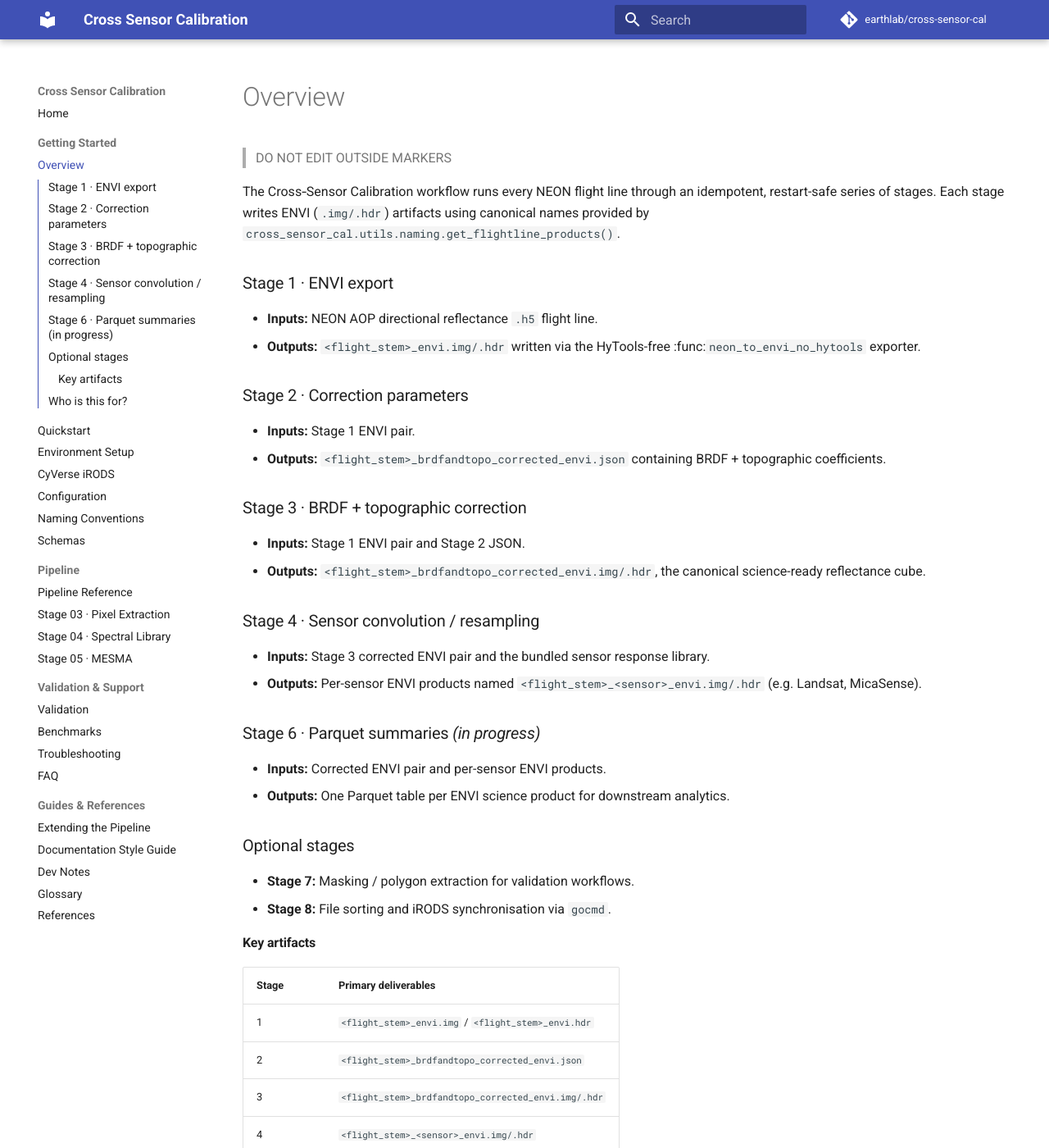
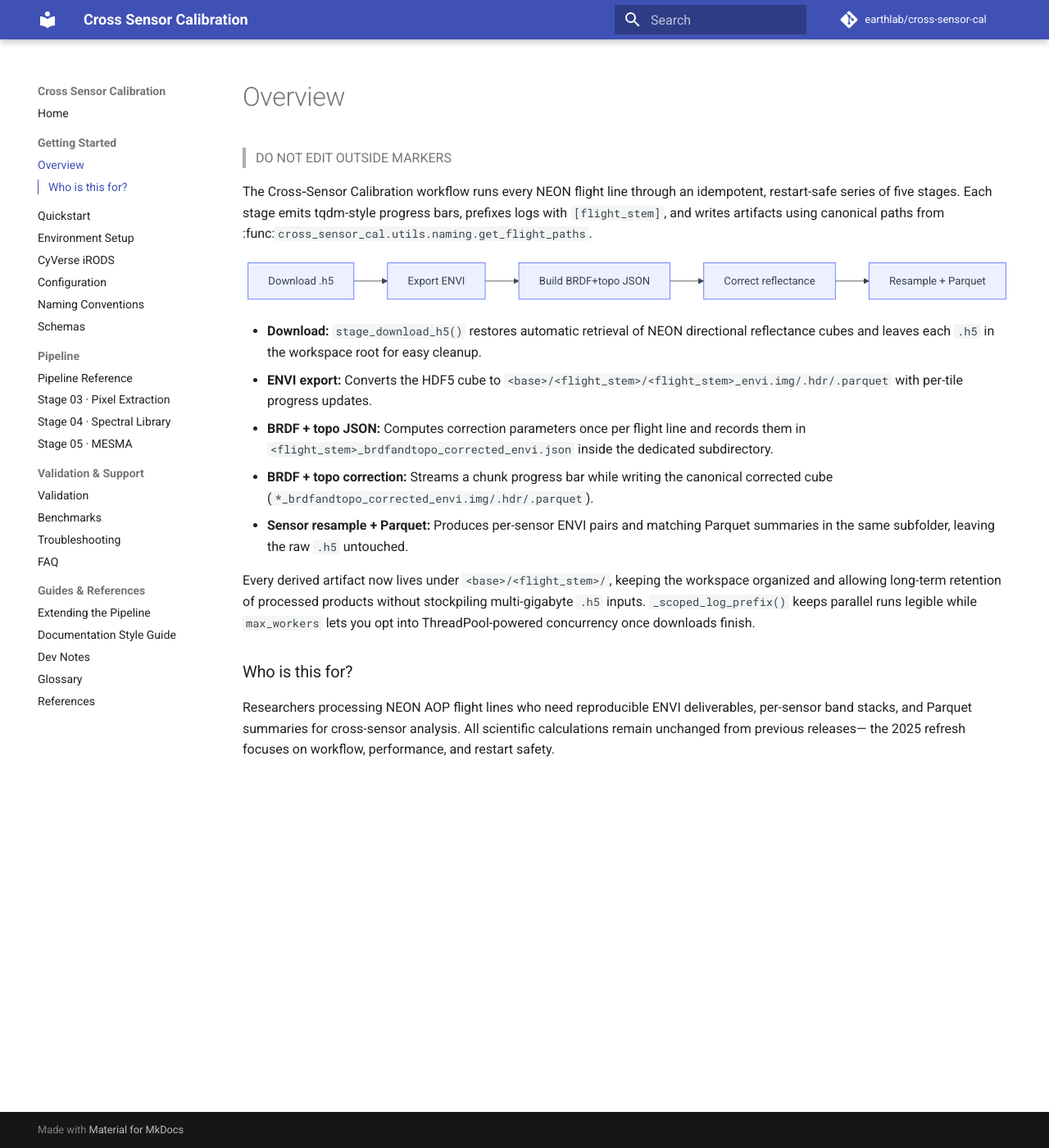
Before and after one commit to earthlab/cross-sensor-cal, an MkDocs documentation site: the page built from docs/overview.md, in a window 1280 px wide and 1400 px high. Shown: the whole window at 82% size. Built offline with MkDocs 1.6.1 and Material for MkDocs 9.7.7, drawn with Linux system fonts in a browser that asks for light colours; comment, search, counter and statistics services are not loaded; some of the changed text lies outside the part shown.

Commit message:
docs: document v2.2 workflow updates

````diff
--- a/docs/overview.md
+++ b/docs/overview.md
@@ -3,62 +3,43 @@
 > DO NOT EDIT OUTSIDE MARKERS
 <!-- FILLME:START -->
 The Cross‑Sensor Calibration workflow runs every NEON flight line through an
-idempotent, restart-safe series of stages. Each stage writes ENVI (`.img/.hdr`)
-artifacts using canonical names provided by
-`cross_sensor_cal.utils.naming.get_flightline_products()`.
-
-### Stage 1 · ENVI export
-- **Inputs:** NEON AOP directional reflectance `.h5` flight line.
-- **Outputs:** `<flight_stem>_envi.img/.hdr` written via the HyTools-free
-  :func:`neon_to_envi_no_hytools` exporter.
-
-### Stage 2 · Correction parameters
-- **Inputs:** Stage 1 ENVI pair.
-- **Outputs:** `<flight_stem>_brdfandtopo_corrected_envi.json` containing BRDF +
-  topographic coefficients.
-
-### Stage 3 · BRDF + topographic correction
-- **Inputs:** Stage 1 ENVI pair and Stage 2 JSON.
-- **Outputs:** `<flight_stem>_brdfandtopo_corrected_envi.img/.hdr`, the canonical
-  science-ready reflectance cube.
-
-### Stage 4 · Sensor convolution / resampling
-- **Inputs:** Stage 3 corrected ENVI pair and the bundled sensor response
-  library.
-- **Outputs:** Per-sensor ENVI products named
-  `<flight_stem>_<sensor>_envi.img/.hdr` (e.g. Landsat, MicaSense).
-
-### Stage 6 · Parquet summaries *(in progress)*
-- **Inputs:** Corrected ENVI pair and per-sensor ENVI products.
-- **Outputs:** One Parquet table per ENVI science product for downstream
-  analytics.
-
-### Optional stages
-- **Stage 7:** Masking / polygon extraction for validation workflows.
-- **Stage 8:** File sorting and iRODS synchronisation via `gocmd`.
-
-#### Key artifacts
-| Stage | Primary deliverables |
-|-------|----------------------|
-| 1 | `<flight_stem>_envi.img` / `<flight_stem>_envi.hdr` |
-| 2 | `<flight_stem>_brdfandtopo_corrected_envi.json` |
-| 3 | `<flight_stem>_brdfandtopo_corrected_envi.img/.hdr` |
-| 4 | `<flight_stem>_<sensor>_envi.img/.hdr` |
-| 6 | `<flight_stem>_<product>.parquet` (planned) |
+idempotent, restart-safe series of five stages. Each stage emits tqdm-style
+progress bars, prefixes logs with `[flight_stem]`, and writes artifacts using
+canonical paths from :func:`cross_sensor_cal.utils.naming.get_flight_paths`.
 
 ```mermaid
 flowchart LR
-    E[ENVI export]
-    C[Correction JSON]
-    B[BRDF+topo correction]
-    R[Resample sensors]
-    P[Parquet export]
-    E --> C --> B --> R --> P
+    D[Download .h5]
+    E[Export ENVI]
+    J[Build BRDF+topo JSON]
+    C[Correct reflectance]
+    R[Resample + Parquet]
+    D --> E --> J --> C --> R
 ```
+
+- **Download:** `stage_download_h5()` restores automatic retrieval of NEON
+  directional reflectance cubes and leaves each `.h5` in the workspace root for
+  easy cleanup.
+- **ENVI export:** Converts the HDF5 cube to
+  `<base>/<flight_stem>/<flight_stem>_envi.img/.hdr/.parquet` with per-tile
+  progress updates.
+- **BRDF + topo JSON:** Computes correction parameters once per flight line and
+  records them in `<flight_stem>_brdfandtopo_corrected_envi.json` inside the
+  dedicated subdirectory.
+- **BRDF + topo correction:** Streams a chunk progress bar while writing the
+  canonical corrected cube (`*_brdfandtopo_corrected_envi.img/.hdr/.parquet`).
+- **Sensor resample + Parquet:** Produces per-sensor ENVI pairs and matching
+  Parquet summaries in the same subfolder, leaving the raw `.h5` untouched.
+
+Every derived artifact now lives under `<base>/<flight_stem>/`, keeping the
+workspace organized and allowing long-term retention of processed products
+without stockpiling multi-gigabyte `.h5` inputs. `_scoped_log_prefix()` keeps
+parallel runs legible while `max_workers` lets you opt into ThreadPool-powered
+concurrency once downloads finish.
 
 ### Who is this for?
 Researchers processing NEON AOP flight lines who need reproducible ENVI
-deliverables and per-sensor band stacks for cross-sensor analysis. Downstream
-workflows can build on the corrected ENVI cubes and Parquet summaries without
-touching the legacy GeoTIFF toolchain.
+deliverables, per-sensor band stacks, and Parquet summaries for cross-sensor
+analysis. All scientific calculations remain unchanged from previous releases—
+the 2025 refresh focuses on workflow, performance, and restart safety.
 <!-- FILLME:END -->
--- a/docs/pipeline.md
+++ b/docs/pipeline.md
@@ -1,20 +1,25 @@
 # Pipeline reference
 
-Cross-Sensor Calibration orchestrates the same four ordered stages for every
-flight line. Each stage consults `get_flightline_products()` to locate its
-inputs/outputs, validates artifacts before working, and emits emoji-rich logs
-that make the restart-safe behavior explicit. All persistent products are ENVI
-(`.img/.hdr`) or JSON metadata.
+Cross-Sensor Calibration orchestrates the same five ordered stages for every
+flight line. Each stage consults `get_flight_paths()` to locate its inputs,
+per-flightline working directory, and outputs, validates artifacts before
+working, and emits emoji-rich logs that make the restart-safe behavior explicit.
+All persistent products land inside `<base_folder>/<flight_stem>/` (with the raw
+`.h5` kept at the base root) and include ENVI (`.img/.hdr`), JSON metadata, and
+Parquet summaries.
 
-## Canonical filenames via `get_flightline_products()`
+## Canonical paths via `get_flight_paths()`
 
-`get_flightline_products()` is the authoritative source of truth for every
-artifact the pipeline reads or writes. For a flight line with stem
-`<flight_stem>` it yields:
+`get_flight_paths(base_folder, flight_stem)` is the authoritative source of
+truth for every artifact the pipeline reads or writes. For a flight line with
+stem `<flight_stem>` it yields:
 
+- `h5_path` → `<base_folder>/<flight_stem>.h5`
+- `work_dir` → `<base_folder>/<flight_stem>/`
 - `raw_envi_img` / `raw_envi_hdr` → `<flight_stem>_envi.img` and
-  `<flight_stem>_envi.hdr`
-- `correction_json` → `<flight_stem>_brdfandtopo_corrected_envi.json`
+  `<flight_stem>_envi.hdr` inside `work_dir`
+- `correction_json` → `<flight_stem>_brdfandtopo_corrected_envi.json` in
+  `work_dir`
 - `corrected_img` / `corrected_hdr` →
   `<flight_stem>_brdfandtopo_corrected_envi.img` and
   `<flight_stem>_brdfandtopo_corrected_envi.hdr`
@@ -22,32 +27,52 @@ artifact the pipeline reads or writes. For a flight line with stem
   `landsat_etm+`, `landsat_oli`, `landsat_oli2`, `micasense`) to
   `<flight_stem>_<sensor_name>_envi.img` /
   `<flight_stem>_<sensor_name>_envi.hdr`
+- `parquet_products` → optional Parquet summaries colocated with their source
+  rasters
 
 All stages request their expected paths from this function and refuse to invent
-filenames on the fly. If naming ever changes, update
-`get_flightline_products()` once rather than editing every stage.
+filenames on the fly. If naming ever changes, update `get_flight_paths()` once
+rather than editing every stage.
 
 ## Stage-by-stage details
 
 Every stage is restart-safe: it skips itself when valid outputs already exist.
 Validation requires both sides of an ENVI pair to exist and be non-empty or, for
 JSON, the file must parse successfully. When a stage skips, it logs a `✅ ...
-(skipping)` message; otherwise it performs work and logs what it produced.
+(skipping)` message; otherwise it performs work and logs what it produced. Live
+tqdm progress bars accompany downloads, ENVI chunk exports, and BRDF+topo
+corrections.
+
+### 0. Download NEON HDF5
+
+- **Inputs**
+  - NEON site code, product code, and flight stem.
+- **Outputs**
+  - `<base_folder>/<flight_stem>.h5` (left in the workspace root).
+- **Skip criteria**
+  - Existing `.h5` file that passes a size/metadata sanity check.
+- **Logging**
+  - Logs `📥 stage_download_h5()` with a streaming byte counter while downloading.
+  - On skip emits `✅ stage_download_h5() found existing .h5 (skipping)`.
+- **Failure handling**
+  - Raises on HTTP errors or truncated downloads; reruns resume by revalidating the file.
 
 ### 1. ENVI export
 
 - **Inputs**
   - NEON directional reflectance cube (`<flight_stem>.h5`).
 - **Outputs**
-  - `<flight_stem>_envi.img`
-  - `<flight_stem>_envi.hdr`
+  - `<flight_stem>/<flight_stem>_envi.img`
+  - `<flight_stem>/<flight_stem>_envi.hdr`
+- **Extras**
+  - `<flight_stem>/<flight_stem>_envi.parquet` (summary statistics per tile).
 - **Skip criteria**
   - Both ENVI files exist, are non-empty, and pass the internal ENVI validation.
 - **Logging**
-  - Always logs `🔎 ENVI export target for <flight_stem> is ..._envi.img / ..._envi.hdr`.
+  - Always logs `🔎 ENVI export target for <flight_stem> is ..._envi.img / ..._envi.hdr` with a chunked progress bar.
   - On skip emits
     `✅ ENVI export already complete for <flight_stem> -> ..._envi.img / ..._envi.hdr (skipping heavy export)`.
-  - Otherwise loads the ~20+ GB cube, exports it, and logs success.
+  - Otherwise streams progress as tiles are written and logs success.
 - **Failure handling**
   - Errors here stop the stage; reruns regenerate if outputs were missing or invalid.
 
@@ -56,7 +81,7 @@ JSON, the file must parse successfully. When a stage skips, it logs a `✅ ...
 - **Inputs**
   - Uncorrected ENVI pair from stage 1.
 - **Output**
-  - `<flight_stem>_brdfandtopo_corrected_envi.json`
+  - `<flight_stem>/<flight_stem>_brdfandtopo_corrected_envi.json`
 - **Skip criteria**
   - JSON exists and parses.
 - **Logging**
@@ -72,14 +97,16 @@ JSON, the file must parse successfully. When a stage skips, it logs a `✅ ...
   - Uncorrected ENVI pair.
   - Correction JSON from stage 2.
 - **Outputs**
-  - `<flight_stem>_brdfandtopo_corrected_envi.img`
-  - `<flight_stem>_brdfandtopo_corrected_envi.hdr`
+  - `<flight_stem>/<flight_stem>_brdfandtopo_corrected_envi.img`
+  - `<flight_stem>/<flight_stem>_brdfandtopo_corrected_envi.hdr`
+- **Extras**
+  - `<flight_stem>/<flight_stem>_brdfandtopo_corrected_envi.parquet`
 - **Skip criteria**
   - Corrected ENVI pair exists, is non-empty, and validates.
 - **Logging**
   - On skip logs
     `✅ BRDF+topo correction already complete for <flight_stem> -> ..._brdfandtopo_corrected_envi.img / ..._brdfandtopo_corrected_envi.hdr (skipping)`.
-  - When recomputing, logs the correction progress and completion.
+  - When recomputing, streams a chunk progress bar while writing and logs completion.
 - **Failure handling**
   - Failures raise immediately because the corrected cube is the canonical science product.
     Reruns recompute just this stage if its outputs were missing or corrupt.
@@ -91,9 +118,12 @@ JSON, the file must parse successfully. When a stage skips, it logs a `✅ ...
   - Sensor spectral response library bundled with the project.
 - **Outputs**
   - For each known sensor, an ENVI pair following
-    `<flight_stem>_<sensor_name>_envi.img` /
-    `<flight_stem>_<sensor_name>_envi.hdr` (e.g.
-    `NEON_D13_NIWO_DP1_L019-1_20230815_directional_reflectance_landsat_tm_envi.img`).
+    `<flight_stem>/<flight_stem>_<sensor_name>_envi.img` /
+    `<flight_stem>/<flight_stem>_<sensor_name>_envi.hdr` (e.g.
+    `.../NEON_D13_NIWO_DP1_L019-1_20230815_directional_reflectance_landsat_tm_envi.img`).
+- **Extras**
+  - Optional Parquet tables named `<flight_stem>_<sensor_name>_envi.parquet` in
+    the same folder.
 - **Skip criteria**
   - Individual sensor ENVI pairs that already exist and validate are skipped and reported.
 - **Logging**
@@ -116,20 +146,27 @@ The restart-safe logs surface the exact work performed. A real rerun for one
 flight line now looks like:
 
 ```
-🚀 Processing NEON_D13_NIWO_DP1_L019-1_20230815_directional_reflectance ...
-🔎 ENVI export target for NEON_D13_NIWO_DP1_L019-1_20230815_directional_reflectance is NEON_D13_NIWO_DP1_L019-1_20230815_directional_reflectance_envi.img / NEON_D13_NIWO_DP1_L019-1_20230815_directional_reflectance_envi.hdr
-✅ ENVI export already complete for NEON_D13_NIWO_DP1_L019-1_20230815_directional_reflectance -> NEON_D13_NIWO_DP1_L019-1_20230815_directional_reflectance_envi.img / NEON_D13_NIWO_DP1_L019-1_20230815_directional_reflectance_envi.hdr (skipping heavy export)
-✅ Correction JSON already complete for NEON_D13_NIWO_DP1_L019-1_20230815_directional_reflectance -> NEON_D13_NIWO_DP1_L019-1_20230815_directional_reflectance_brdfandtopo_corrected_envi.json (skipping)
-✅ BRDF+topo correction already complete for NEON_D13_NIWO_DP1_L019-1_20230815_directional_reflectance -> NEON_D13_NIWO_DP1_L019-1_20230815_directional_reflectance_brdfandtopo_corrected_envi.img / NEON_D13_NIWO_DP1_L019-1_20230815_directional_reflectance_brdfandtopo_corrected_envi.hdr (skipping)
-🎯 Convolving corrected reflectance for NEON_D13_NIWO_DP1_L019-1_20230815_directional_reflectance
-✅ Wrote landsat_tm product for NEON_D13_NIWO_DP1_L019-1_20230815_directional_reflectance -> NEON_D13_NIWO_DP1_L019-1_20230815_directional_reflectance_landsat_tm_envi.img / NEON_D13_NIWO_DP1_L019-1_20230815_directional_reflectance_landsat_tm_envi.hdr
-✅ Wrote landsat_etm+ product for NEON_D13_NIWO_DP1_L019-1_20230815_directional_reflectance -> NEON_D13_NIWO_DP1_L019-1_20230815_directional_reflectance_landsat_etm+_envi.img / NEON_D13_NIWO_DP1_L019-1_20230815_directional_reflectance_landsat_etm+_envi.hdr
-✅ Wrote landsat_oli product for NEON_D13_NIWO_DP1_L019-1_20230815_directional_reflectance -> NEON_D13_NIWO_DP1_L019-1_20230815_directional_reflectance_landsat_oli_envi.img / NEON_D13_NIWO_DP1_L019-1_20230815_directional_reflectance_landsat_oli_envi.hdr
-✅ Wrote landsat_oli2 product for NEON_D13_NIWO_DP1_L019-1_20230815_directional_reflectance -> NEON_D13_NIWO_DP1_L019-1_20230815_directional_reflectance_landsat_oli2_envi.img / NEON_D13_NIWO_DP1_L019-1_20230815_directional_reflectance_landsat_oli2_envi.hdr
-✅ Wrote micasense product for NEON_D13_NIWO_DP1_L019-1_20230815_directional_reflectance -> NEON_D13_NIWO_DP1_L019-1_20230815_directional_reflectance_micasense_envi.img / NEON_D13_NIWO_DP1_L019-1_20230815_directional_reflectance_micasense_envi.hdr
-📊 Sensor convolution summary for NEON_D13_NIWO_DP1_L019-1_20230815_directional_reflectance | succeeded=['landsat_tm', 'landsat_etm+', 'landsat_oli', 'landsat_oli2', 'micasense'] skipped=[] failed=[]
-🎉 Finished pipeline for NEON_D13_NIWO_DP1_L019-1_20230815_directional_reflectance
+[NEON_D13_NIWO_DP1_L019-1_20230815_directional_reflectance] 🚀 Processing ...
+[NEON_D13_NIWO_DP1_L019-1_20230815_directional_reflectance] 📥 stage_download_h5() found existing .h5 (skipping)
+[NEON_D13_NIWO_DP1_L019-1_20230815_directional_reflectance] 🔎 ENVI export target is ..._envi.img / ..._envi.hdr
+[NEON_D13_NIWO_DP1_L019-1_20230815_directional_reflectance] ✅ ENVI export already complete -> ..._envi.img / ..._envi.hdr (skipping heavy export)
+[NEON_D13_NIWO_DP1_L019-1_20230815_directional_reflectance] ✅ Correction JSON already complete -> ..._brdfandtopo_corrected_envi.json (skipping)
+[NEON_D13_NIWO_DP1_L019-1_20230815_directional_reflectance] ✅ BRDF+topo correction already complete -> ..._brdfandtopo_corrected_envi.img / ..._brdfandtopo_corrected_envi.hdr (skipping)
+[NEON_D13_NIWO_DP1_L019-1_20230815_directional_reflectance] 🎯 Convolving corrected reflectance
+[NEON_D13_NIWO_DP1_L019-1_20230815_directional_reflectance] ✅ Wrote landsat_tm product -> ..._landsat_tm_envi.img / ..._landsat_tm_envi.hdr
+[NEON_D13_NIWO_DP1_L019-1_20230815_directional_reflectance] ✅ Wrote micasense product -> ..._micasense_envi.img / ..._micasense_envi.hdr
+[NEON_D13_NIWO_DP1_L019-1_20230815_directional_reflectance] 📊 Sensor convolution summary | succeeded=['landsat_tm', 'micasense'] skipped=['landsat_etm+', 'landsat_oli', 'landsat_oli2'] failed=[]
+[NEON_D13_NIWO_DP1_L019-1_20230815_directional_reflectance] 🎉 Finished pipeline
 ```
+
+### Parallel flightline execution
+
+After all downloads succeed, `go_forth_and_multiply()` dispatches each
+flightline to a `ThreadPoolExecutor`. The `max_workers` argument controls the
+level of concurrency; leave it `None` to process sequentially. `_scoped_log_prefix()`
+prepends `[flight_stem]` to every log so parallel runs stay readable, and each
+worker writes only within its own `<base>/<flight_stem>/` directory to preserve
+idempotence.
 
 When `go_forth_and_multiply(...)` finishes looping over every requested flight
 line it logs `✅ All requested flightlines processed.` to confirm site-level
--- a/docs/quickstart.md
+++ b/docs/quickstart.md
@@ -32,20 +32,20 @@ pip install -e .
 
 ### 2. Prepare the Data Directory
 
-Create a dedicated base folder for this run. The pipeline will download all intermediate files into this directory.
+Create a dedicated base folder for this run. The pipeline will download each NEON `.h5` into this directory automatically and write derived products into per-flightline subfolders.
 
 ```bash
 BASE=data/NIWO_2023-08
 mkdir -p "$BASE"
 ```
 
-Optional: If you already have an HDF5 flight line, copy it into `"$BASE"`. Otherwise the download step will populate the directory.
+Optional: If you already have an HDF5 flight line, copy it into `"$BASE"`. Otherwise `stage_download_h5()` will stream it with a progress bar the first time you run the pipeline.
 
 ---
 
 ### 3. Run the CLI Pipeline
 
-The `jefe.py` script orchestrates downloading, converting, correcting, and resampling in the new four-stage order. The following command processes a single flight line and skips remote syncing.
+The `jefe.py` script orchestrates downloading, converting, correcting, and resampling in the refreshed five-stage order. The following command processes a single flight line and skips remote syncing.
 
 ```bash
 FLIGHT_LINE=NEON_D13_NIWO_DP1_L019-1_20230815_directional_reflectance
@@ -65,13 +65,14 @@ Key options:
 - `2023-08` – year and month of the flight.
 - `--no-sync` – generate results without uploading to iRODS.
 
-The script now reports idempotent skips such as:
+The script now shows per-flightline log prefixes and tqdm progress bars instead of the old `GRGRGR...` spam. Reruns surface
+idempotent skips such as:
 
 ```
-✅ ENVI export already complete for NEON_D13_NIWO_DP1_L019-1..., skipping
-✅ Correction JSON already complete for NEON_D13_NIWO_DP1_L019-1..., skipping
-✅ BRDF+topo correction already complete for NEON_D13_NIWO_DP1_L019-1..., skipping
-✅ Landsat 8 OLI convolution already complete, skipping
+[NEON_D13_NIWO_DP1_L019-1_20230815_directional_reflectance] 📥 stage_download_h5() found existing .h5 (skipping)
+[NEON_D13_NIWO_DP1_L019-1_20230815_directional_reflectance] ✅ ENVI export already complete -> ..._envi.img / ..._envi.hdr (skipping heavy export)
+[NEON_D13_NIWO_DP1_L019-1_20230815_directional_reflectance] ✅ BRDF+topo correction already complete -> ..._brdfandtopo_corrected_envi.img / ..._brdfandtopo_corrected_envi.hdr (skipping)
+[NEON_D13_NIWO_DP1_L019-1_20230815_directional_reflectance] 📊 Sensor convolution summary | succeeded=['landsat_tm', 'micasense'] skipped=['landsat_oli'] failed=[]
 ```
 
 These messages confirm that outputs passed validation and the stage moved on without recomputing.
@@ -94,9 +95,11 @@ go_forth_and_multiply(
     base_folder=base,
     site_code="NIWO",
     year_month="2023-08",
+    product_code="DP1.30006.001",
     flight_lines=[
         "NEON_D13_NIWO_DP1_L019-1_20230815_directional_reflectance",
     ],
+    max_workers=2,
 )
 
 # Rerunning the exact command is safe; completed stages log "skipping" and are validated automatically.
@@ -120,13 +123,12 @@ data/
 └── NIWO_2023-08/
     ├── NEON_D13_NIWO_DP1_L019-1_20230815_directional_reflectance.h5
     ├── NEON_D13_NIWO_DP1_L019-1_20230815_directional_reflectance/
-    │   ├── NEON_D13_NIWO_DP1_L019-1_20230815_brdfandtopo_corrected_envi.img
-    │   ├── NEON_D13_NIWO_DP1_L019-1_20230815_brdfandtopo_corrected_envi.hdr
-    │   ├── NEON_D13_NIWO_DP1_L019-1_20230815_brdfandtopo_corrected_envi.json
-    │   ├── Convolution_Reflectance_Resample_Landsat_8_OLI/
-    │   │   └── NEON_D13_NIWO_DP1_L019-1_20230815_resampled_Landsat_8_OLI.img/.hdr
-    ├── envi_file_move_list.csv
-    └── logs/
+    │   ├── NEON_D13_NIWO_DP1_L019-1_20230815_directional_reflectance_envi.img/.hdr/.parquet
+    │   ├── NEON_D13_NIWO_DP1_L019-1_20230815_directional_reflectance_brdfandtopo_corrected_envi.img/.hdr/.json/.parquet
+    │   ├── NEON_D13_NIWO_DP1_L019-1_20230815_directional_reflectance_landsat_tm_envi.img/.hdr/.parquet
+    │   ├── NEON_D13_NIWO_DP1_L019-1_20230815_directional_reflectance_micasense_envi.img/.hdr/.parquet
+    │   └── NIWO_brdf_model.json
+    └── <other flightlines follow the same pattern>
 ```
 
 The actual directory names may differ slightly depending on optional steps (e.g., polygon masking or resampling to additional sensors).
@@ -135,9 +137,9 @@ The actual directory names may differ slightly depending on optional steps (e.g.
 
 ### 6. Minimal Validation Checklist
 
-- `_brdfandtopo_corrected_envi.img/.hdr/.json` exist for each processed flightline.
-- Resampled products appear under the corresponding `Convolution_Reflectance_Resample_*` directories.
-- `envi_file_move_list.csv` lists every generated raster.
+- `<flight_stem>.h5` exists at the base folder root for each requested line.
+- `<base>/<flight_stem>/` contains ENVI, JSON, and Parquet products for that line.
+- Logs include `[flight_stem]` prefixes with `✅ ... (skipping)` when rerunning on completed stages.
 
 ---
 
````
Also changed, not shown: CHANGELOG.md (+21 -0 lines), README.md (+130 -80 lines), docs/configuration.md (+5 -1 lines), docs/index.md (+10 -9 lines).
